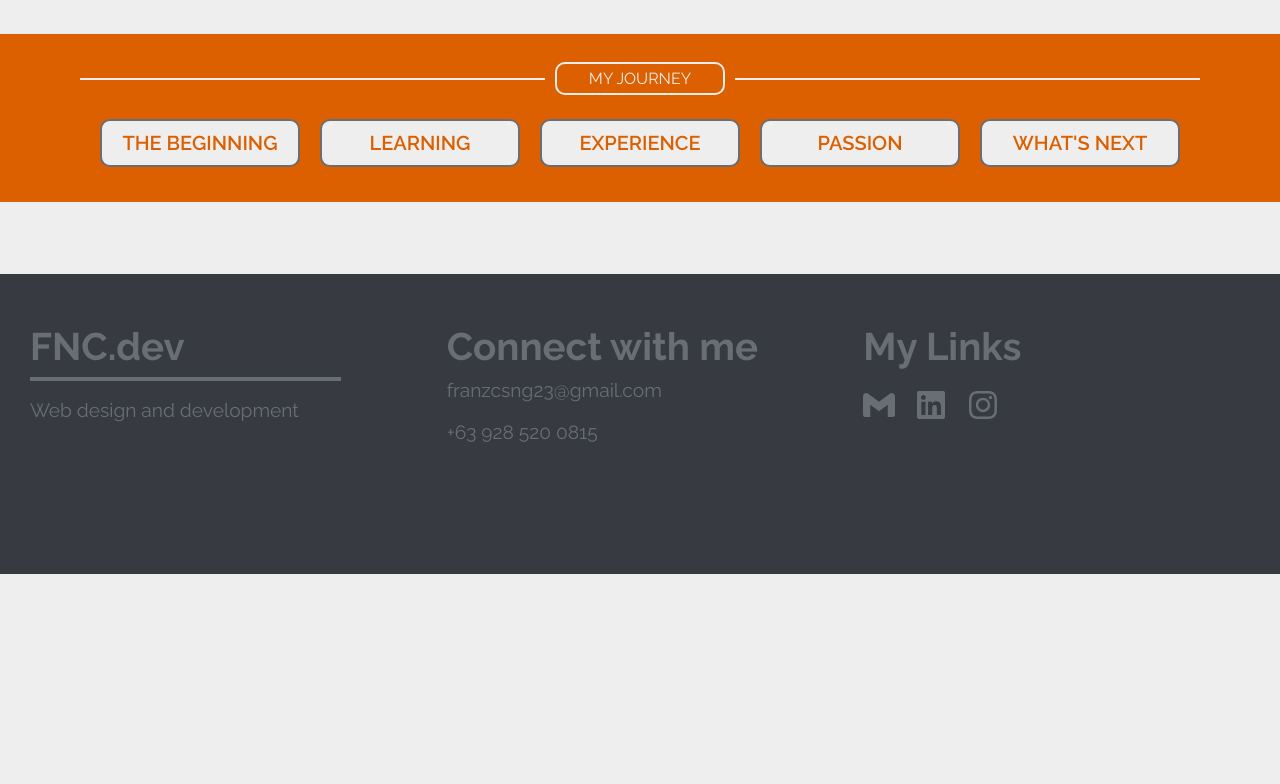
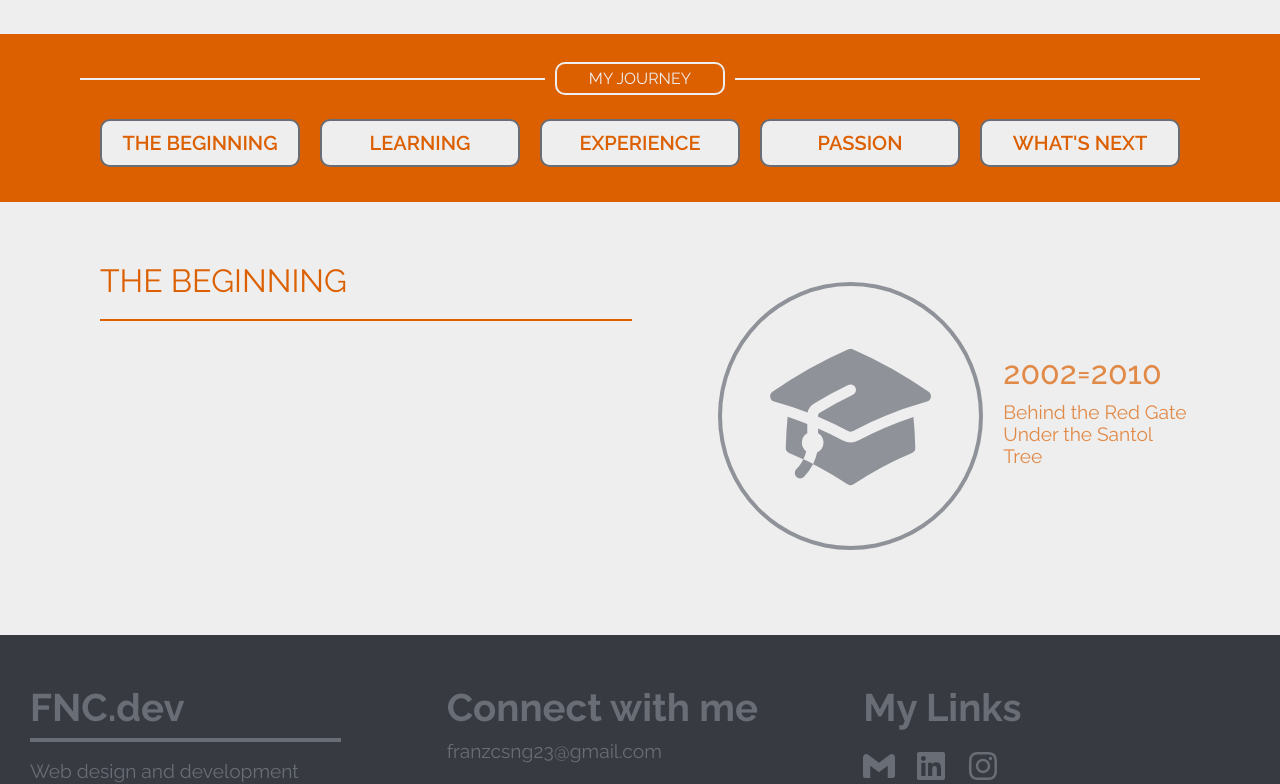
Before and after one commit to Franzcsng/fnc-portfolio, a React (Create React App) app in the folder frontend/: page /about in a window 1280 px wide. Shown: the part 601-1385 px from the top of the page. Before the commit the page ends 1175 px from the top, so only its background shows below. Built offline with nearby package versions, Linux system fonts and the light colour scheme; a web font is replaced by a local one.

Commit message:
Refractor: Add logic to render reusable components in about page

```diff
--- a/frontend/src/pages/about/About.js
+++ b/frontend/src/pages/about/About.js
@@ -1,9 +1,51 @@
 import './About.scss'
 import Banner from './banner/Banner.js'
 import Journey from './Journey.js'
+import AboutItem from './AboutItem.js'
 import { HiAcademicCap } from "react-icons/hi2";
 
 const About = () => {
+
+    let journeys = [
+        "THE BEGINNING",
+        "LEARNING",
+        "EXPERIENCE",
+        "PASSION",
+        "WHAT'S NEXT"
+        ]
+
+    let aboutSections = [
+        {
+            section: "THE BEGINNING",
+            description: "",
+            icon: HiAcademicCap,
+            year: "2002=2010",
+            text: "Behind the Red Gate Under the Santol Tree"
+        },
+    ]
+
+    const returnJourneys = (journeys) => {
+        return journeys.map((journey, index) =>  (
+            <Journey
+                key={index}
+                journey={journey}
+            />
+        ))
+    }
+
+    const returnSections = (sections) => {
+        return sections.map((section, index) => (
+            <AboutItem
+                key={index}
+                section={section.section}
+                description={section.description}
+                icon={section.icon}
+                year={section.year}
+                text={section.text}
+            />
+        ))
+    }
+
     return (
         <div className='about-main'>
 
@@ -19,32 +61,14 @@ const About = () => {
 
                 <div className='journey-list'>
 
-                    <Journey
-                        journey='THE BEGINNING'
-                    />
-
-                    <Journey
-                        journey='LEARNING'
-                    />
-
-                    <Journey
-                        journey='EXPERIENCE'
-                    />
-
-                    <Journey
-                        journey='PASSION'
-                    />
-
-                    <Journey
-                        journey="WHAT'S NEXT"
-                    />
+                    {returnJourneys(journeys)}
 
                 </div>
             </div>
 
             <div className='about-section'>
 
-
+                {returnSections(aboutSections)}
 
             </div>
         </div>
--- a/frontend/src/pages/about/AboutItem.scss
+++ b/frontend/src/pages/about/AboutItem.scss
@@ -47,13 +47,13 @@
                 width: 40%;
                 text-align: left;
 
-                .date{
+                .year{
                 font-size: 2.5vw;
                 margin: 0 auto 10px auto;
                 font-weight: 500;
                 }
 
-                .location{
+                .text{
                 font-size: 1.5vw;
                 margin: 0 auto 10px auto;
                 }
```
